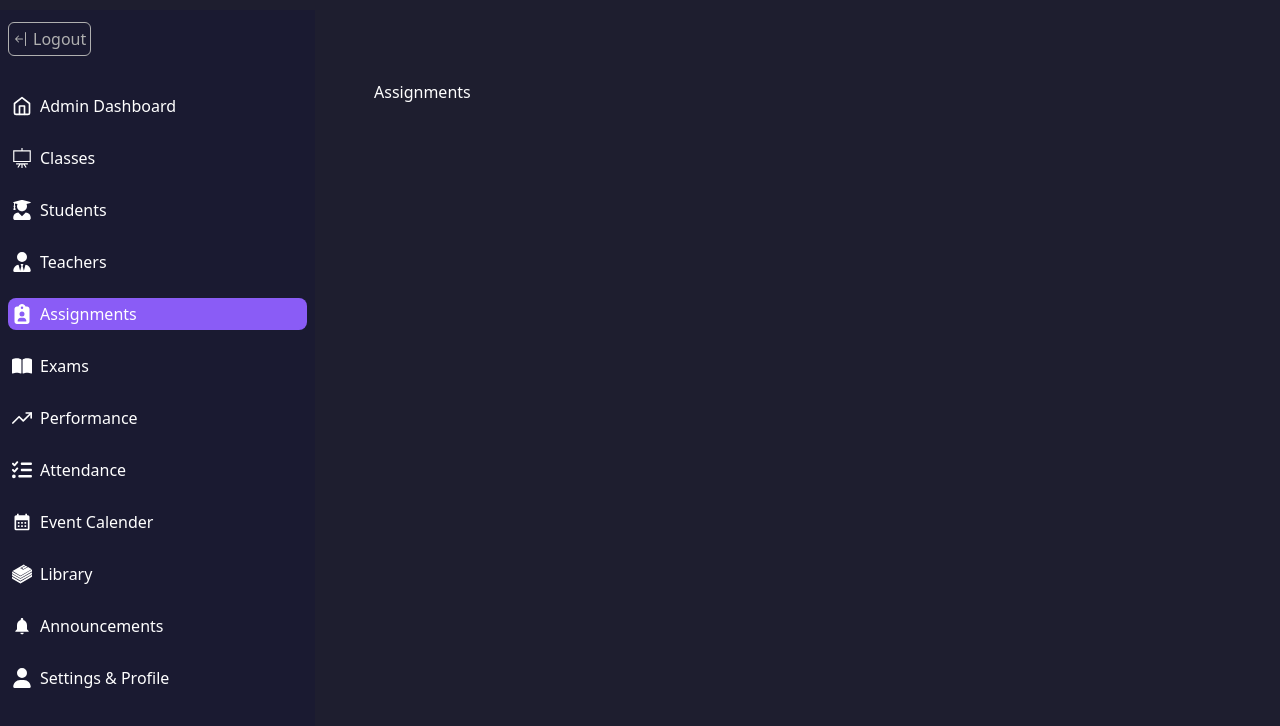
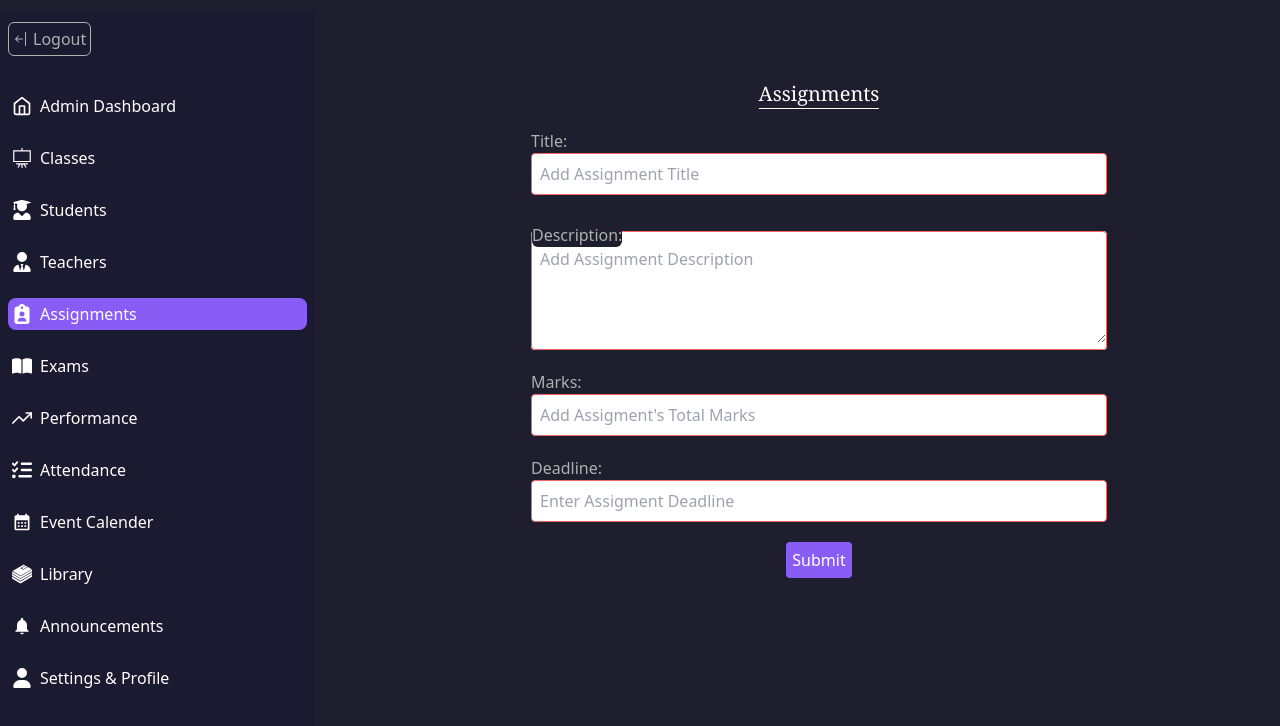
Before and after one commit to rawbil/Scheduliq-1.0, a Next.js app in the folder frontend/: page /admin/assignments in a window 1280 px wide. Shown: the top 726 px of the page. Built offline with nearby package versions, Linux system fonts and the light colour scheme.

Commit message:
update assignments route

```diff
--- a/frontend/app/admin/assignments/page.tsx
+++ b/frontend/app/admin/assignments/page.tsx
@@ -1,7 +1,64 @@
+export default function AdminAssignments() {
+  return (
+    <div className="max-768px:mt-10">
+      <h1 className="text-xl font-serif border-b mb-5 text-center w-fit mx-auto">
+        Assignments
+      </h1>
+      <section className="max-w-xl w-full mx-auto">
+        <form className="">
+          <label htmlFor="assignmentTitle" className="text-gray">
+            Title:
+          </label>
+          <input
+            type="text"
+            name="assignmentTitle"
+            id="assignmentTitle"
+            placeholder="Add Assignment Title"
+            className="w-full p-[8px] mb-5 rounded-[4px] text-black border-[1px] border-red"
+          />
+          <fieldset className="border border-red rounded-[4px] bg-white mb-5">
+            <legend className="text-gray bg-default pt-2 rounded-md">
+              Description:{" "}
+            </legend>
+            <textarea
+              name="assignmentDescription"
+              id="assignmentDescription"
+              className="w-full rounded-[6px] border-0 px-2 text-black outline-0"
+              placeholder="Add Assignment Description"
+              rows={4}
+            ></textarea>
+          </fieldset>
 
+          <label htmlFor="assignmentMarks" className="text-gray">
+            Marks:{" "}
+          </label>
+          <input
+            type="text"
+            name="assignmentMarks"
+            id="assignmentMarks"
+            placeholder="Add Assigment's Total Marks"
+            className="w-full p-[8px] mb-5 rounded-[4px] text-black border-[1px] border-red"
+          />
 
-export default function AdminAssignments() {
-    return (
-        <div>Assignments</div>
-    )
+          <label htmlFor="assignmentDeadline" className="text-gray">
+            Deadline:{" "}
+          </label>
+          <input
+            type="text"
+            name="assignmentDeadline"
+            id="assignmentDeadline"
+            placeholder="Enter Assigment Deadline"
+            className="w-full p-[8px] mb-5 rounded-[4px] text-black border-[1px] border-red"
+          />
+
+          <button
+            type="submit"
+            className="mx-auto grid bg-purple p-1.5 rounded-[4px]"
+          >
+            Submit
+          </button>
+        </form>
+      </section>
+    </div>
+  );
 }
```
